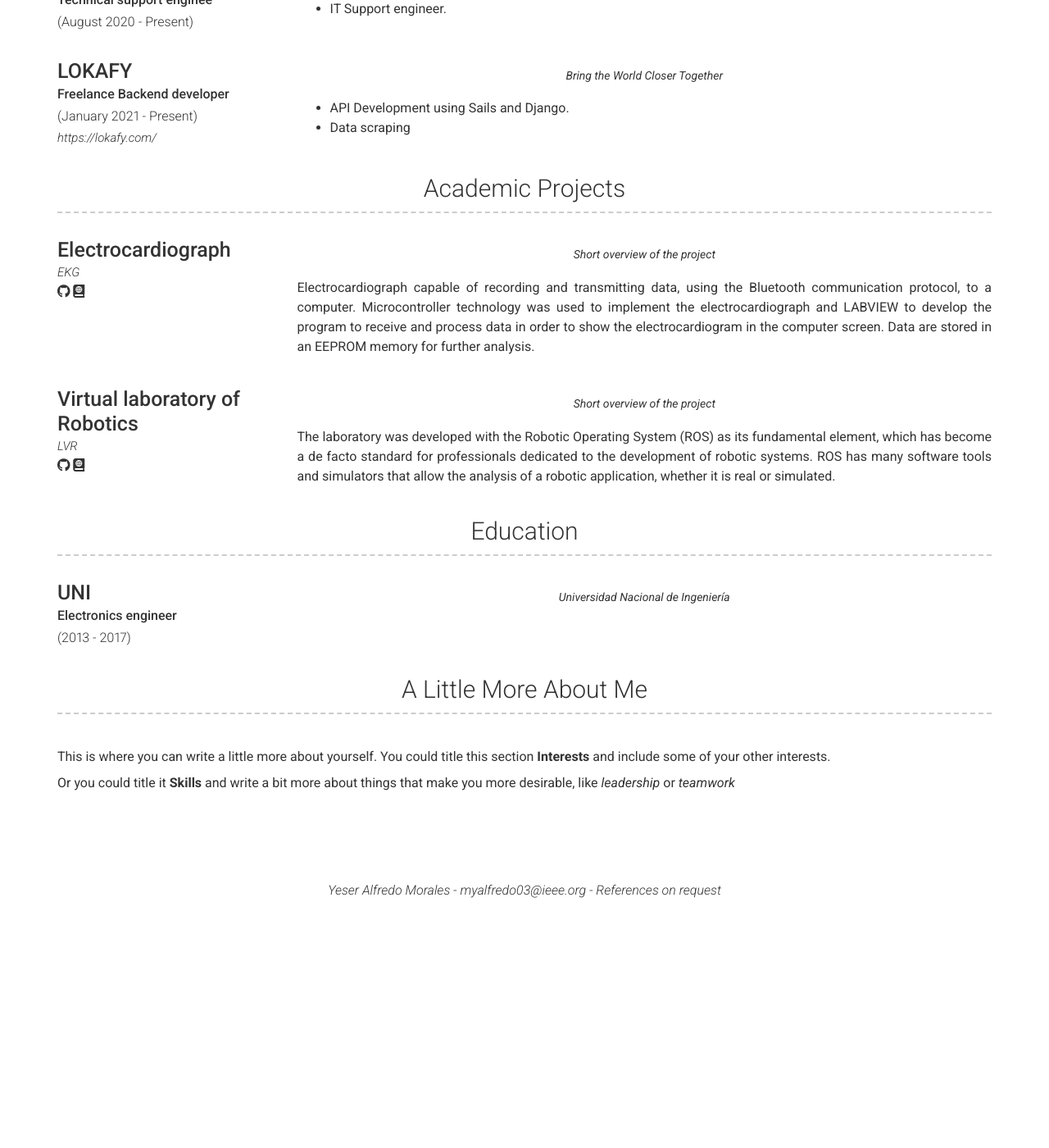
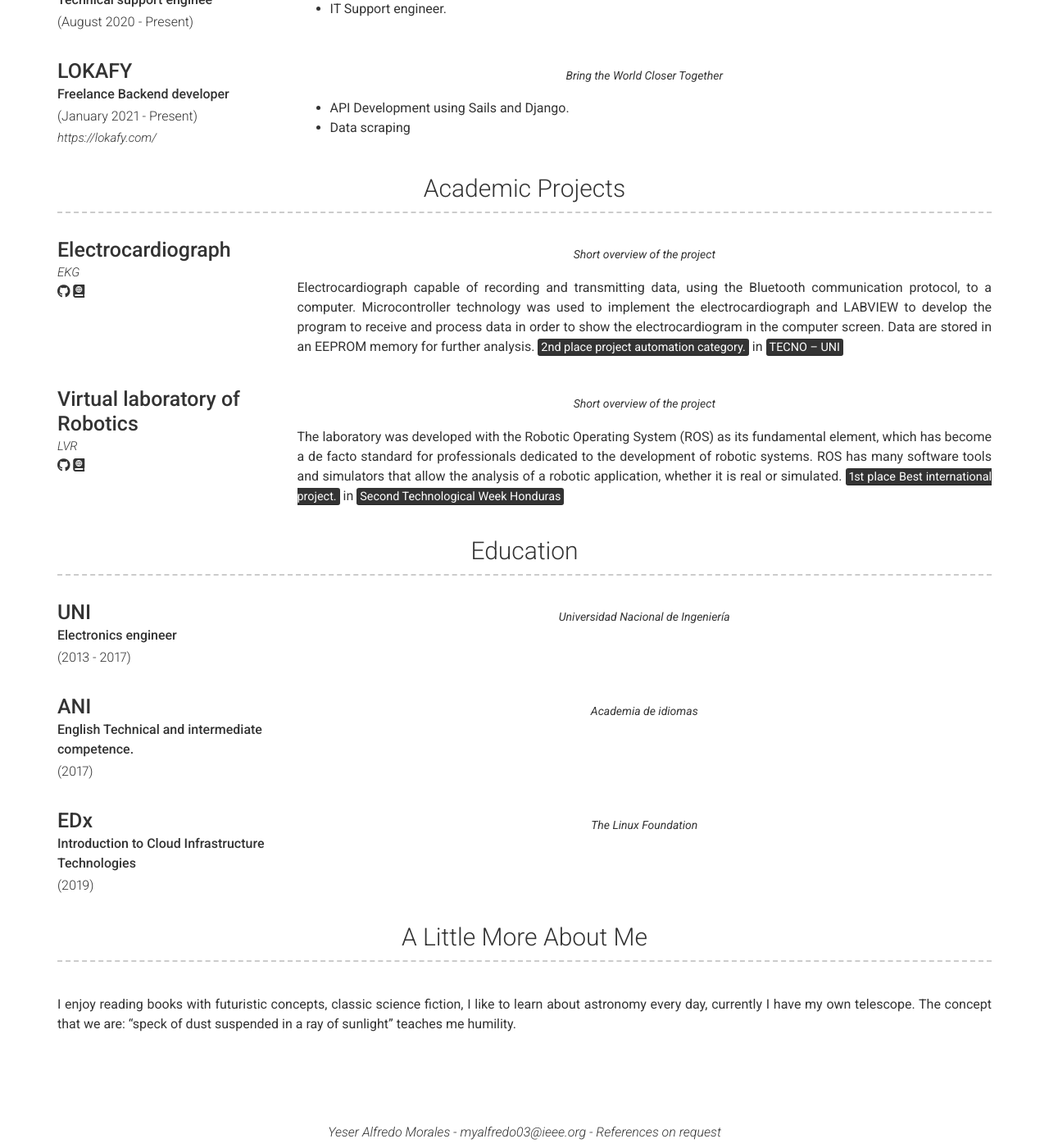
Before and after one commit to myalfred03/myalfred03.github.io, a Jekyll site: the page built from index.md, in a window 1280 px wide and 1400 px high, scrolled down 1484 px. Shown: the whole window at 82% size. Built offline with Jekyll 4.4.1, drawn with Linux system fonts in a browser that asks for light colours; nearby versions of some CDN libraries; before the commit the page ends 2590 px from its top, so only the background shows below that.

Commit message:
Update _config.yml

```diff
--- a/_config.yml
+++ b/_config.yml
@@ -49,7 +49,7 @@ about_content: | # this will include new lines to allow paragraphs
 
   <i class="fas fa-laptop-code"></i> Programming Languages:  <mark>C/C++</mark>, <mark>Python</mark>, <mark>PLC ladder</mark>, <mark>JavaScript</mark>
 
-  <i class="fas fa-user-astronaut"></i> Skills: <mark>Robotics</mark>, <mark>Computer Vision</mark>, <mark>PLC Automation</mark>, <mark>Backend Web</mark>, <mark>Data Scraping</mark>
+  <i class="fas fa-user-astronaut"></i> Skills: <mark>Linux</mark>, <mark>Robotics</mark>, <mark>Computer Vision</mark>, <mark>PLC Automation</mark>, <mark>Backend Web</mark>, <mark>Data Scraping</mark>
 
   ![alt text](/images/meall.PNG "CR")
 
@@ -124,7 +124,7 @@ content:
         quote: >
           Short overview of the project
         description: | # this will include new lines to allow paragraphs
-          Electrocardiograph capable of recording and transmitting data, using the Bluetooth communication protocol, to a computer. Microcontroller technology was used to implement the electrocardiograph and LABVIEW to develop the program to receive and process data in order to show the electrocardiogram in the computer screen. Data are stored in an EEPROM memory for further analysis.
+          Electrocardiograph capable of recording and transmitting data, using the Bluetooth communication protocol, to a computer. Microcontroller technology was used to implement the electrocardiograph and LABVIEW to develop the program to receive and process data in order to show the electrocardiogram in the computer screen. Data are stored in an EEPROM memory for further analysis. <mark>2nd place project automation category.</mark> in <mark>TECNO – UNI</mark>
       - layout: left
         title: Virtual laboratory of Robotics
         link: https://github.com/myalfred03/rvizglabre/
@@ -139,7 +139,7 @@ content:
         quote: >
           Short overview of the project
         description: | # this will include new lines to allow paragraphs
-          The laboratory was developed with the Robotic Operating System (ROS) as its fundamental element, which has become a de facto standard for professionals dedicated to the development of robotic systems. ROS has many software tools and simulators that allow the analysis of a robotic application, whether it is real or simulated.
+          The laboratory was developed with the Robotic Operating System (ROS) as its fundamental element, which has become a de facto standard for professionals dedicated to the development of robotic systems. ROS has many software tools and simulators that allow the analysis of a robotic application, whether it is real or simulated. <mark>1st place Best international project.</mark> in <mark>Second Technological Week Honduras</mark>
   - title: Education
     layout: list
     content:
@@ -150,12 +150,25 @@ content:
         quote: >
           Universidad Nacional de Ingeniería
         description: | # this will include new lines to allow paragraphs
+      - layout: left
+        title:  ANI
+        sub_title: English Technical and intermediate competence.
+        caption: (2017)
+        quote: >
+          Academia de idiomas
+        description: | # this will include new lines to allow paragraphs
+      - layout: left
+        title:  EDx
+        sub_title: Introduction to Cloud Infrastructure Technologies
+        caption: (2019)
+        quote: >
+          The Linux Foundation
+        description: | # this will include new lines to allow paragraphs
   - title: A Little More About Me
     layout: text
     content: | # this will include new lines to allow paragraphs
-      This is where you can write a little more about yourself. You could title this section **Interests** and include some of your other interests.
+      I enjoy reading books with futuristic concepts, classic science fiction, I like to learn about astronomy every day, currently I have my own telescope. The concept that we are: "speck of dust suspended in a ray of sunlight" teaches me humility.
 
-      Or you could title it **Skills** and write a bit more about things that make you more desirable, like *leadership* or *teamwork*
 
 # Footer
 footer_show_references: true
```
